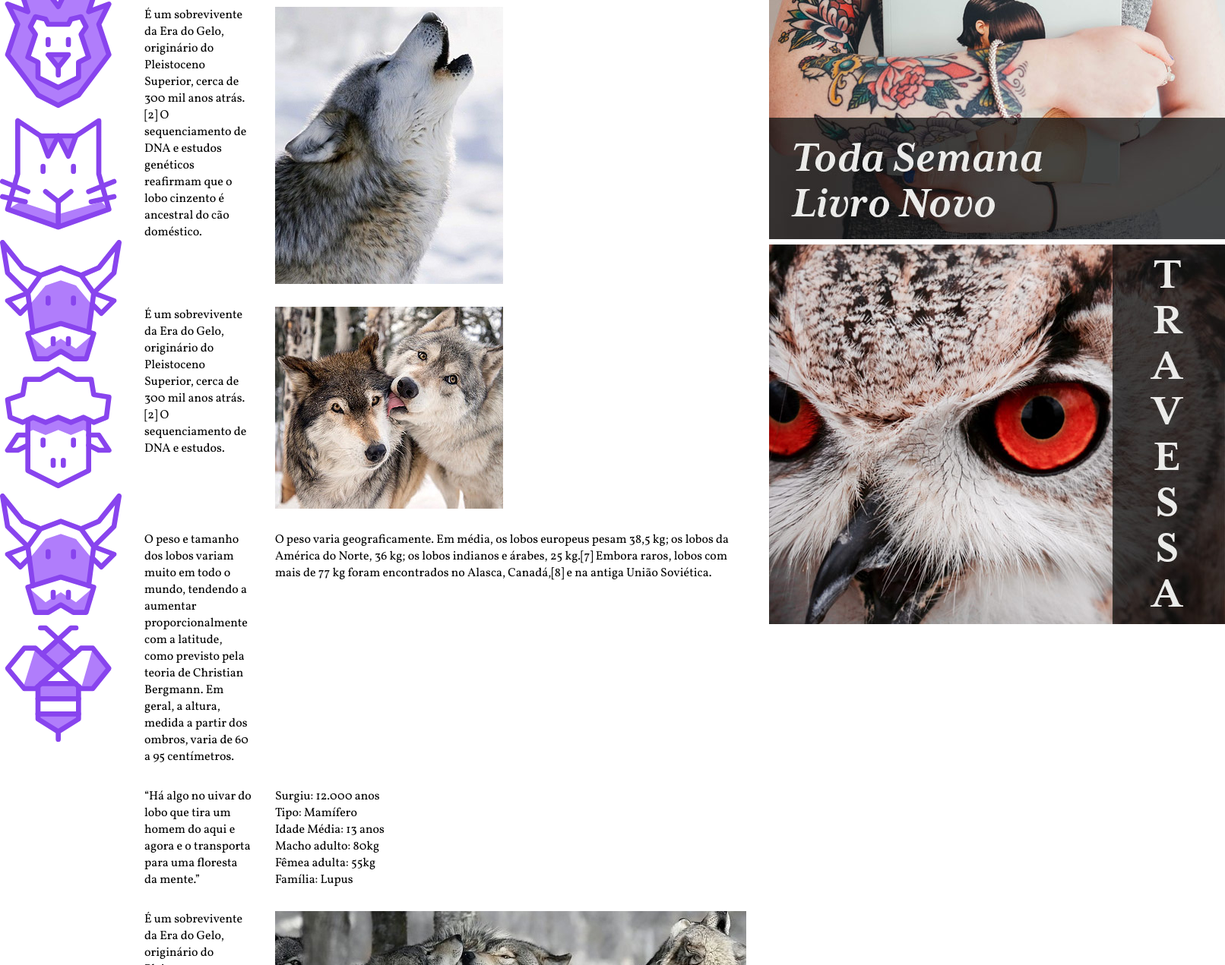
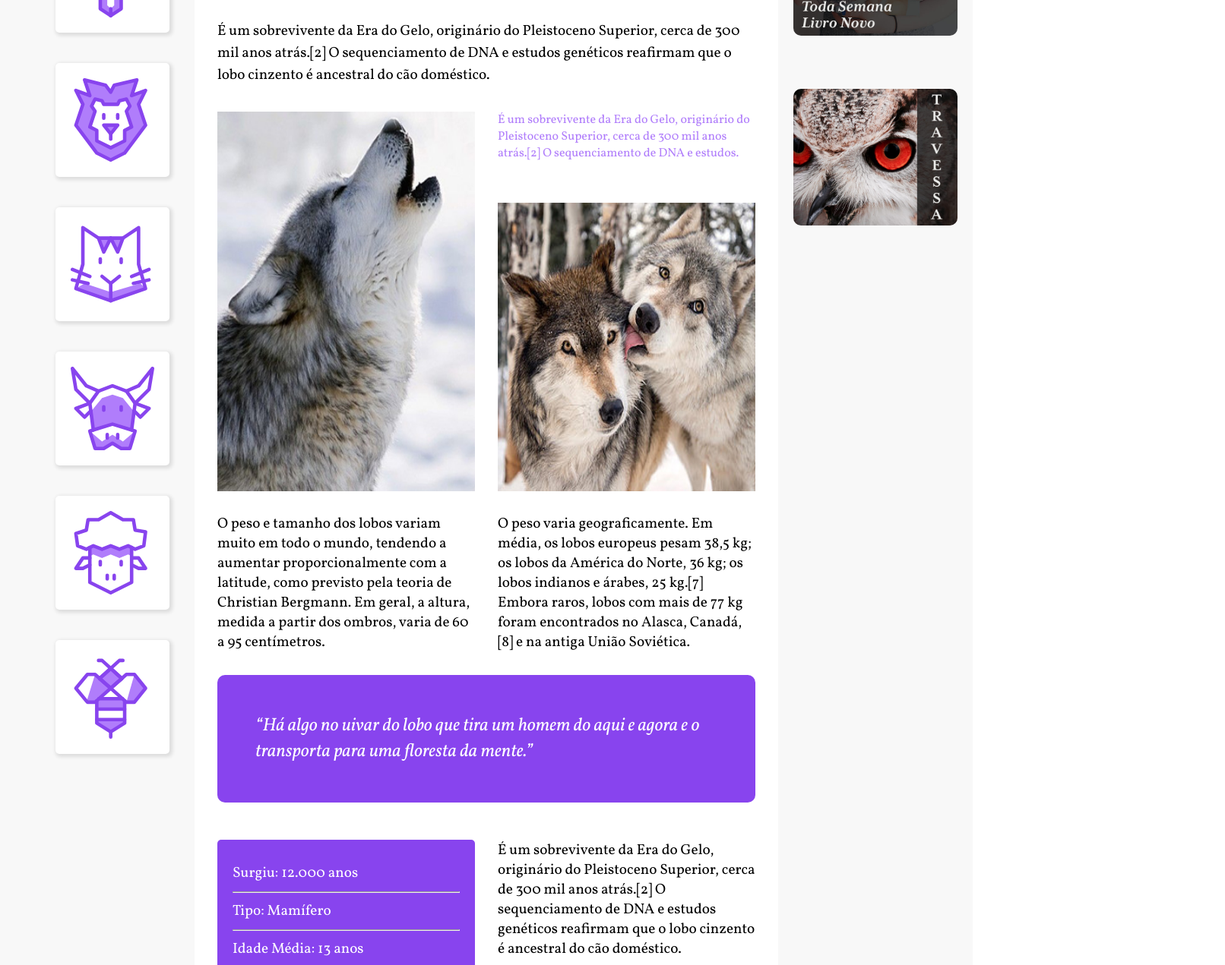
Before and after one commit to Henrique200254/projeto-css-grid-2, a plain HTML site: page index.html in a window 1280 px wide. Shown: the part 307-1578 px from the top of the page at 76% size, 1612 px wide, since content can reach past the window. Drawn offline with Linux system fonts and the light colour scheme.

Commit message:
Quase terminado

```diff
--- a/estilos/style.css
+++ b/estilos/style.css
@@ -73,10 +73,21 @@ header li{
    grid-area: content;
    display: grid;
    grid-template-columns: 1fr 1fr;
+   grid-template-rows: 120px 90px 90px 380px;
    padding: 30px;
    gap: 30px;
    max-width: 900px;
    margin: 0 auto;
+}
+
+
+main {
+    unicode-bidi: isolate;
+}
+
+div {
+    display: block;
+    unicode-bidi: isolate;
 }
 
 .anuncios {
@@ -87,8 +98,42 @@ header li{
     grid-area: footer;
 }
 
+.sidenav {
+    background-color: rgba(0, 0, 0, 0.0281);
+    display: grid;
+    padding: 30px;
+    justify-content: center;
+}
+
+
+
+ul {
+    display: block;
+    list-style-type: disc;
+    margin-block-start: 1em;
+    margin-block-end: 1em;
+    margin-inline-start: 0px;
+    margin-inline-end: 0px;
+    padding-inline-start: 40px;
+    unicode-bidi: isolate;
+}
+
+.sidenav li {
+    display: list-item;
+    background-color: white;
+    margin-bottom: 40px;
+    width: 150px;
+    padding: 20px;
+    border-radius: 5px;
+    box-shadow: 2px 2px 5px 2px rgba(0, 0, 0, 0.11);
+}
+
+.sidenav img {
+    width: 150px;
+}
+
 .titulo {
-
+    height: 120px;
 }
 
 .titulo h1{
@@ -106,31 +151,147 @@ header li{
 
 .caracteristicas {
     display: flex;
-    flex-flow: column nowrap;
-    justify-content: flex-start;
+    flex-flow: row nowrap;
     align-items: flex-start;
+    justify-content: start;
+    height: 120px;
+}
 
+.caracteristicas span {
+    display: block;
 
+}
 
+.caracteristicas > div:first-child {
+    margin-right: 30px;
+}
+
+.caracteristicas > div {
+    width: 80px;
+    text-align: center;
+    position: relative;
+    border-radius: 5px;
+    background-color: #8844ee;
 }
 
 
 .numero {
-    font-size: 2em;
-    background-color: #8844ee;
+    font-size: 3em;
     color: white;
-    align-self: flex-start;
+    line-height: 1;
     margin: 10px auto;
     border-radius: 5px;
-    width: 80px;
+    padding: 5px;
+
 }
 
 .rotulo {
-    font-size: 1em;
     color: #B07DFB;
     background-color: white;
-    align-self: flex-end;
+    position: relative;
+    border-radius: 0px 0px 5px 5px;
     padding: 5px 0;
-    position: relative;
     top: 2px;
+    box-shadow: 1px 1px 2px 1px rgba(0, 0, 0, 0.171);
+
 }
+
+p {
+
+}
+
+.p1{
+    grid-column: 1 / span 2;
+    font-size: 1.2em;
+    line-height: 1.5;
+
+}
+
+.p2 {
+    font-size: 1em;
+    color: #B07Dfb;
+    justify-content: flex-start;
+
+}
+
+.p3 {
+    font-size: 1.2em;
+}
+
+.p4 {
+    font-size: 1.2em;
+}
+
+img {
+    width: 100%;
+    max-width: 100%;
+    display: block;
+
+}
+
+.img1{
+    grid-row: span 2;
+    height: 100%;
+
+}
+
+.img2 {
+    height: 100%;
+
+}
+
+.img3 {
+    grid-column: 1 / -1;
+}
+
+.citacao {
+    grid-column: 1 / -1;
+    font-size: 1.5em;
+    background-color: #8844ee;
+    color: white;
+    border-radius: 10px;
+    align-self: center;
+    padding: 50px;
+    font-style: italic;
+}
+
+.atributos {
+
+    background-color: #8844ee;
+    color: white;
+    font-size: 1.2em;
+    line-height: 2.5;
+    padding: 20px;
+    border-radius: 5px;
+
+}
+
+.informações {
+
+}
+
+.informacoes p {
+    margin-top: 20px;
+    margin-bottom: 40px;
+    font-size: 1.2em;
+}
+
+.anuncios {
+    background-color: rgba(0, 0, 0, 0.0281);
+    padding: 20px;
+    display: grid;
+    justify-content: center;
+    grid-template-rows: 250px;
+}
+
+.anuncios img {
+    width: 250px;
+    border-radius: 10px;
+}
+
+.footer {
+    background-color: #8844ee;
+    text-align: center;
+    padding: 20px;
+    color: white;
+}
--- a/index.html
+++ b/index.html
@@ -30,7 +30,6 @@
                <li><a href="#"><img src="imagens/gato.svg" alt="Gato"></a></li>
                <li><a href="#"><img src="imagens/vaca.svg" alt="Vaca"></a></li>
                <li><a href="#"><img src="imagens/ovelha.svg" alt="Ovelha"></a></li>
-               <li><a href="#"><img src="imagens/vaca.svg" alt="Vaca"></a></li>
                <li><a href="#"><img src="imagens/abelha.svg" alt="Abelha"></a></li>
             </ul>
         </nav>
@@ -49,30 +48,35 @@
                 <span class="rotulo">age</span>
              </div>
            </div>
-           <p>
+           <p class="p1">
               É um sobrevivente da Era do Gelo, originário do Pleistoceno Superior, cerca de 300 mil anos atrás.[2] O sequenciamento de DNA e estudos genéticos reafirmam que o lobo cinzento é ancestral do cão doméstico.
            </p>
-           <img src="imagens/wolf1.jpg" alt="lobo uilvando">
-           <p>É um sobrevivente da Era do Gelo, originário do Pleistoceno Superior, cerca de 300 mil anos atrás.[2] O sequenciamento de DNA e estudos.</p>
-           <img src="imagens/wolf2.jpg" alt="dois lobos juntos">
-           <p>O peso e tamanho dos lobos variam muito em todo o mundo, tendendo a aumentar proporcionalmente com a latitude, como previsto pela teoria de Christian Bergmann. Em geral, a altura, medida a partir dos ombros, varia de 60 a 95 centímetros.</p>
-           <p>O peso varia geograficamente. Em média, os lobos europeus pesam 38,5 kg; os lobos da América do Norte, 36 kg; os lobos indianos e árabes, 25 kg.[7] Embora raros, lobos com mais de 77 kg foram encontrados no Alasca, Canadá,[8] e na antiga União Soviética.</p>
+           <img src="imagens/wolf1.jpg" alt="lobo uilvando" class="img1">
+           <p class="p2">É um sobrevivente da Era do Gelo, originário do Pleistoceno Superior, cerca de 300 mil anos atrás.[2] O sequenciamento de DNA e estudos.</p>
+           <img src="imagens/wolf2.jpg" alt="dois lobos juntos" class="img2">
+           <p class="p3">O peso e tamanho dos lobos variam muito em todo o mundo, tendendo a aumentar proporcionalmente com a latitude, como previsto pela teoria de Christian Bergmann. Em geral, a altura, medida a partir dos ombros, varia de 60 a 95 centímetros.</p>
+           <p class="p4">O peso varia geograficamente. Em média, os lobos europeus pesam 38,5 kg; os lobos da América do Norte, 36 kg; os lobos indianos e árabes, 25 kg.[7] Embora raros, lobos com mais de 77 kg foram encontrados no Alasca, Canadá,[8] e na antiga União Soviética.</p>
            <blockquote class="citacao">
             <p>“Há algo no uivar do lobo que tira um homem do aqui e agora e o transporta para uma floresta da mente.”</p>
            </blockquote>
            <ul class="atributos">
               <li>Surgiu: 12.000 anos</li>
+              <hr>
               <li>Tipo: Mamífero</li>
+              <hr>
               <li>Idade Média: 13 anos</li>
+              <hr>
               <li>Macho adulto: 80kg</li>
+              <hr>
               <li>Fêmea adulta: 55kg</li>
+              <hr>
               <li>Família: Lupus</li>
            </ul>
            <div class="informacoes">
                <p>É um sobrevivente da Era do Gelo, originário do Pleistoceno Superior, cerca de 300 mil anos atrás.[2] O sequenciamento de DNA e estudos genéticos reafirmam que o lobo cinzento é ancestral do cão doméstico.</p>
                <p>É um sobrevivente da Era do Gelo, originário do Pleistoceno Superior, cerca de 300 mil anos atrás.[2] O sequenciamento de DNA e estudos genéticos reafirmam que o lobo cinzento é ancestral do cão doméstico.</p>
            </div>
-           <img src="imagens/wolf3.jpg" alt="lobos brincando">
+           <img src="imagens/wolf3.jpg" alt="lobos brincando" class="img3">
         </main>
         <aside class="anuncios">
             <div class="anuncio-item">
```
